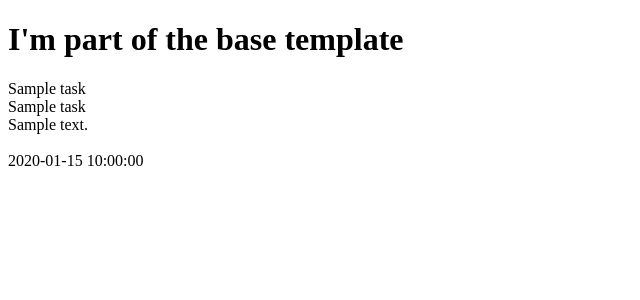
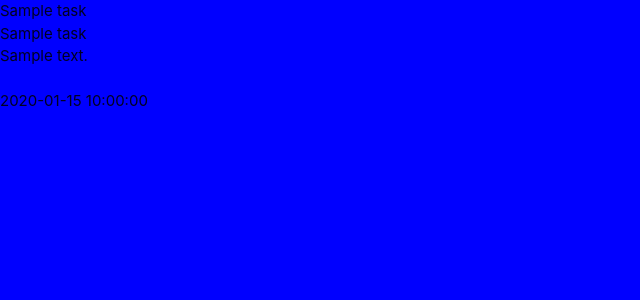
Before and after one commit to ashlykerkhof/Mini-Project, a Flask app: page / in a window 1280 px wide. Shown: the top 300 px of the page, without its empty margins (0-640 px from the left). Run offline with Flask 2, Linux system fonts and the light colour scheme; a database or web service that is not in the repository returns one stand-in record (values such as "Sample title"); some libraries are stand-ins or nearby versions.

Commit message:
Add materialize files and static

```diff
--- /dev/null
+++ b/static/css/style.css
@@ -0,0 +1,3 @@
+body {
+    background-color: blue;
+}
--- a/templates/base.html
+++ b/templates/base.html
@@ -3,11 +3,22 @@
 <head>
     <meta charset="UTF-8">
     <meta name="viewport" content="width=device-width, initial-scale=1.0">
+    <link rel="stylesheet" href="https://cdnjs.cloudflare.com/ajax/libs/font-awesome/5.15.3/css/all.min.css" integrity="sha512-iBBXm8fW90+nuLcSKlbmrPcLa0OT92xO1BIsZ+ywDWZCvqsWgccV3gFoRBv0z+8dLJgyAHIhR35VZc2oM/gI1w==" crossorigin="anonymous" />
+    <link rel="stylesheet" href="https://cdnjs.cloudflare.com/ajax/libs/materialize/1.0.0/css/materialize.min.css" type="text/css">
+    <link rel="stylesheet" href="{{ url_for('static', filename='css/style.css') }}">
+
+    <!-- Compiled and minified JavaScript -->
     <title>Task Manager</title>
 </head>
 <body>
-    <h1>I'm part of the base template</h1>
+
     {% block content %}
+    {% endblock %}
+
+    <script src="https://code.jquery.com/jquery-3.6.0.js" integrity="sha256-H+K7U5CnXl1h5ywQfKtSj8PCmoN9aaq30gDh27Xc0jk=" crossorigin="anonymous"></script>
+    <script src="https://cdnjs.cloudflare.com/ajax/libs/materialize/1.0.0/js/materialize.min.js"></script>
+    <script> src="{{ url_for('static', filename='js/scripts.js') }}"</script>
+    {% block scripts %}
     {% endblock %}
 </body>
 </html>
```
Also changed, not shown: static/js/script.js (added).
